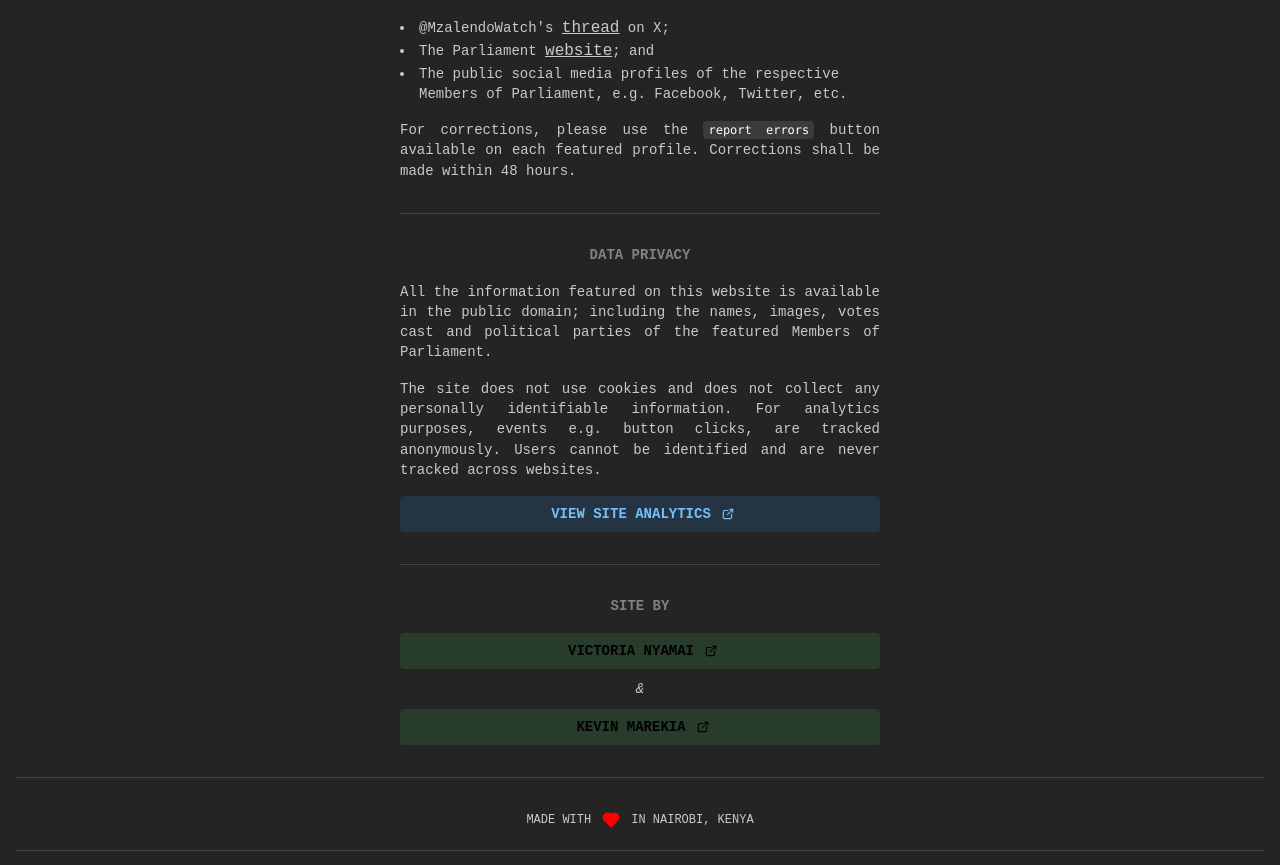
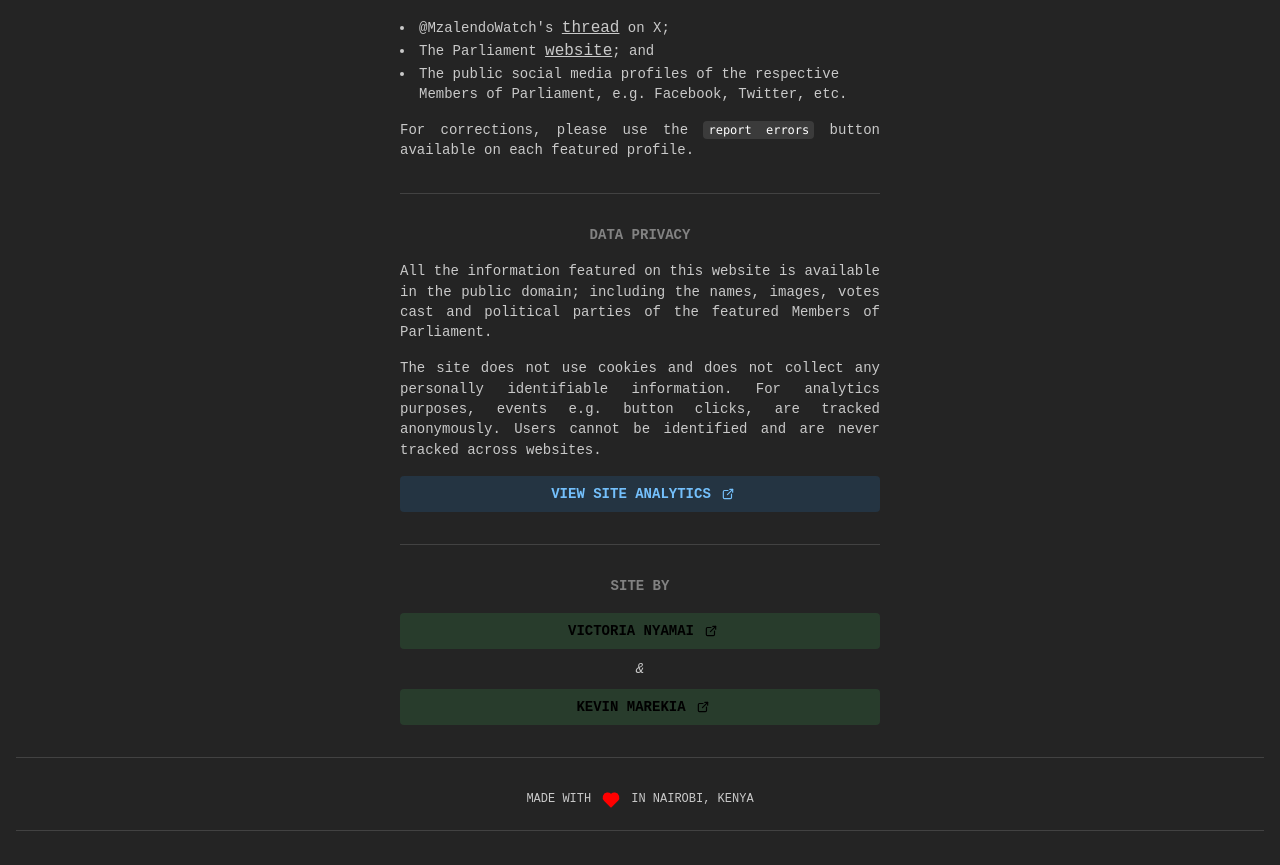
Before and after one commit to kewarrie/kwanzaa, a Next.js app: page /about in a window 1280 px wide. Shown: the part 846-1711 px from the top of the page. Built offline with nearby package versions, Linux system fonts and the light colour scheme; no server answers.

Commit message:
No longer requires an urgency of 48 hours to correct errors

```diff
--- a/app/about/page.tsx
+++ b/app/about/page.tsx
@@ -77,7 +77,7 @@ export default function Page() {
 
           <Text ta="justify" my="md" size="sm">
             For corrections, please use the <Code>report errors</Code> button available on each
-            featured profile. Corrections shall be made within 48 hours.
+            featured profile.
           </Text>
 
           <Divider my="xl" />
```
